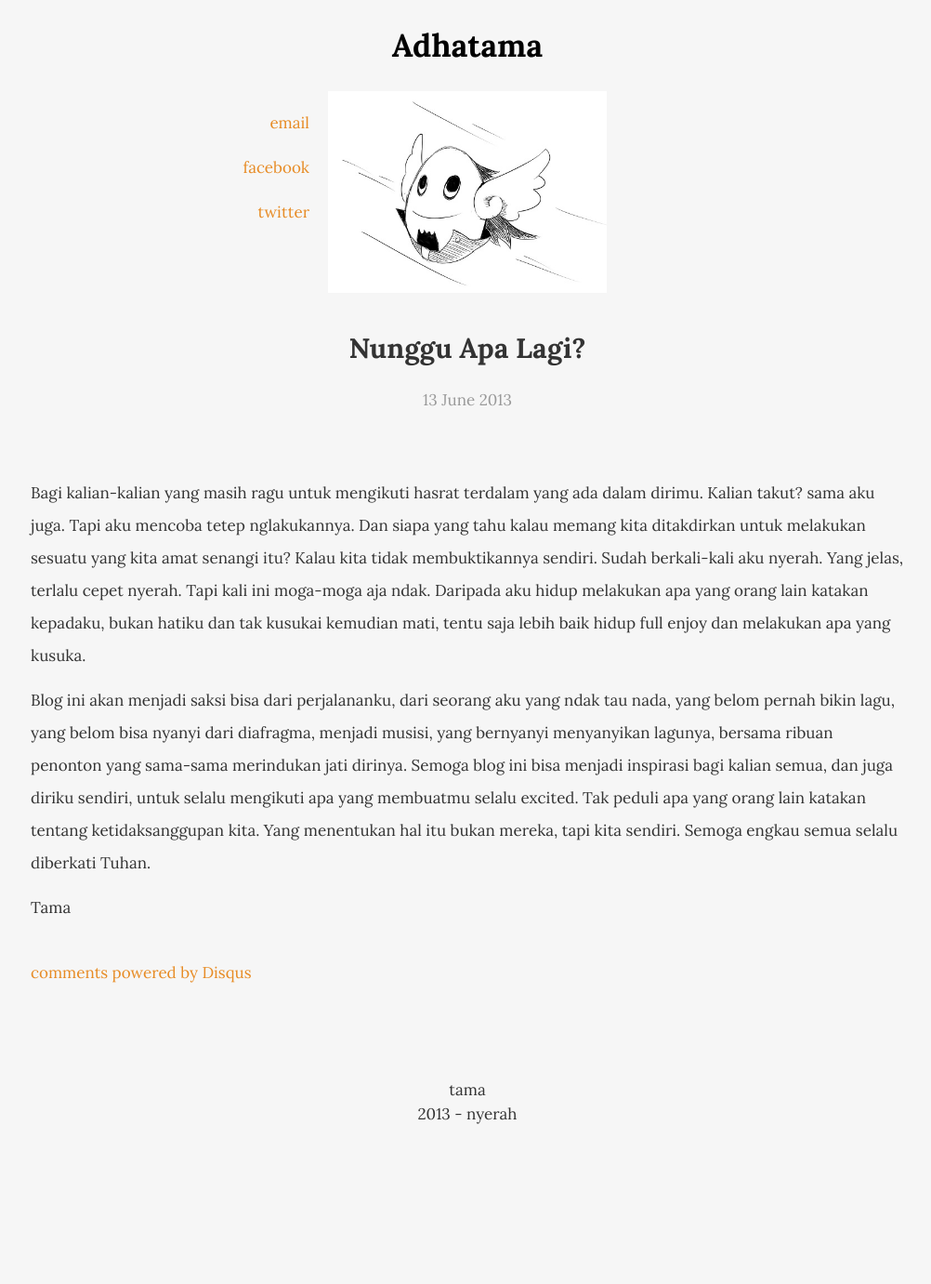
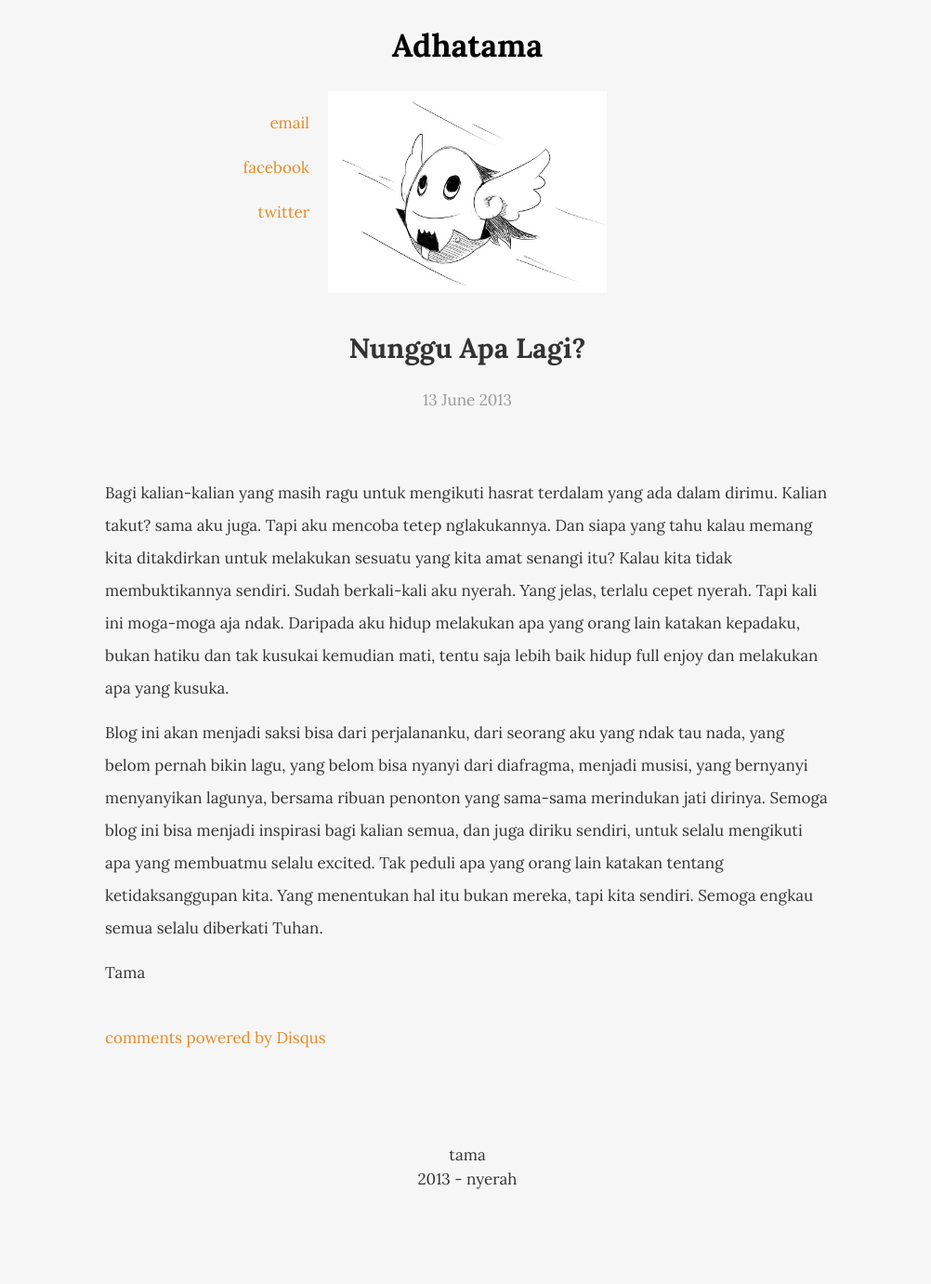
Before and after one commit to adhatama/adhatama.github.io, a Jekyll site: the page built from _posts/2013-06-13-nunggu-apa-lagi.md, in a window 1280 px wide. Shown: the whole page at 93% size, without its empty margins (137-1139 px from the left). Built offline with Jekyll 4.4.1, drawn with Linux system fonts in a browser that asks for light colours; Markdown is read by kramdown in place of the engine named in the settings; comment, search, counter and statistics services are not loaded; before the commit the page ends 1311 px from its top, so only the background shows below that.

Commit message:
fix css width content post

```diff
--- a/_config.yml
+++ b/_config.yml
@@ -2,7 +2,7 @@ name: Adhatama
 url: "adhatama.github.io"
 permalink: pretty
 pygments: true
-markdown: rdiscount
+# markdown: rdiscount
 
 # port: 4000
 # auto: true
--- a/_layouts/post.html
+++ b/_layouts/post.html
@@ -35,7 +35,7 @@
             </div>
 
             <div class="row">
-                <div class="span12 content-post">
+                <div class="offset1 span10 content-post">
                     <h3 style="text-align: center">{{ page.title }}</h3>
                     <p style="text-align: center" class="muted"> {{ page.date | date_to_long_string }} </p>
                     <br><br>
```
Also changed, not shown: css/my.css (line endings or trailing spaces).
